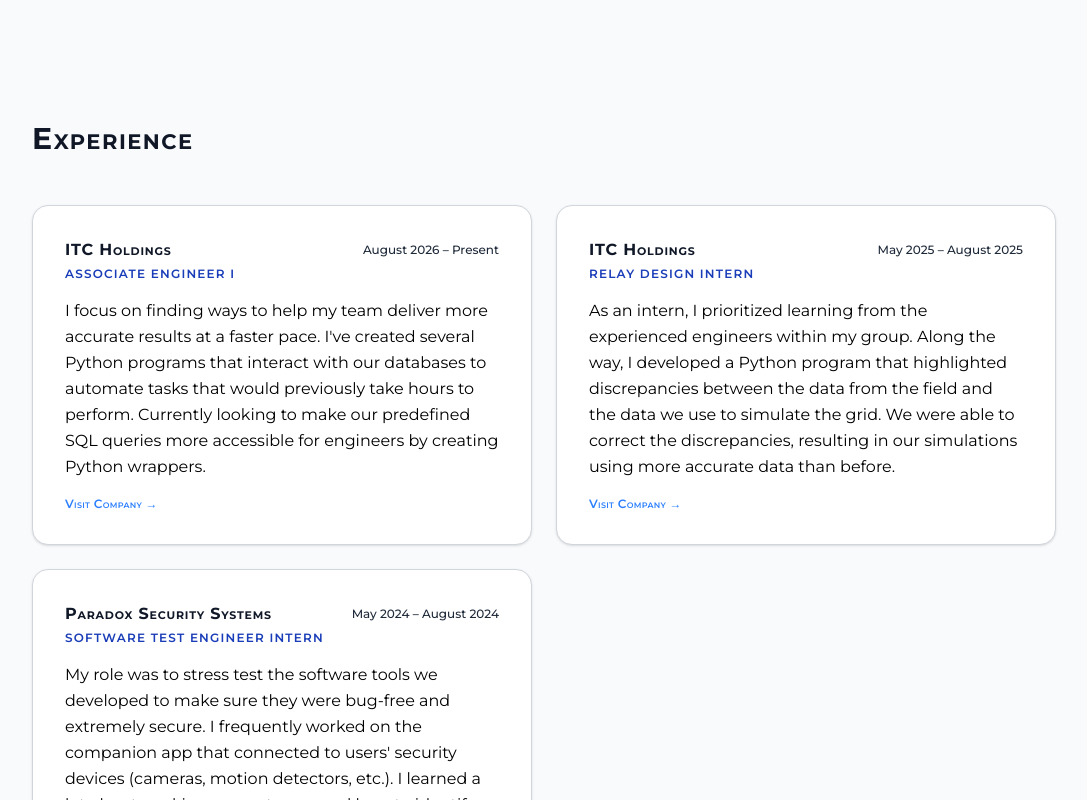
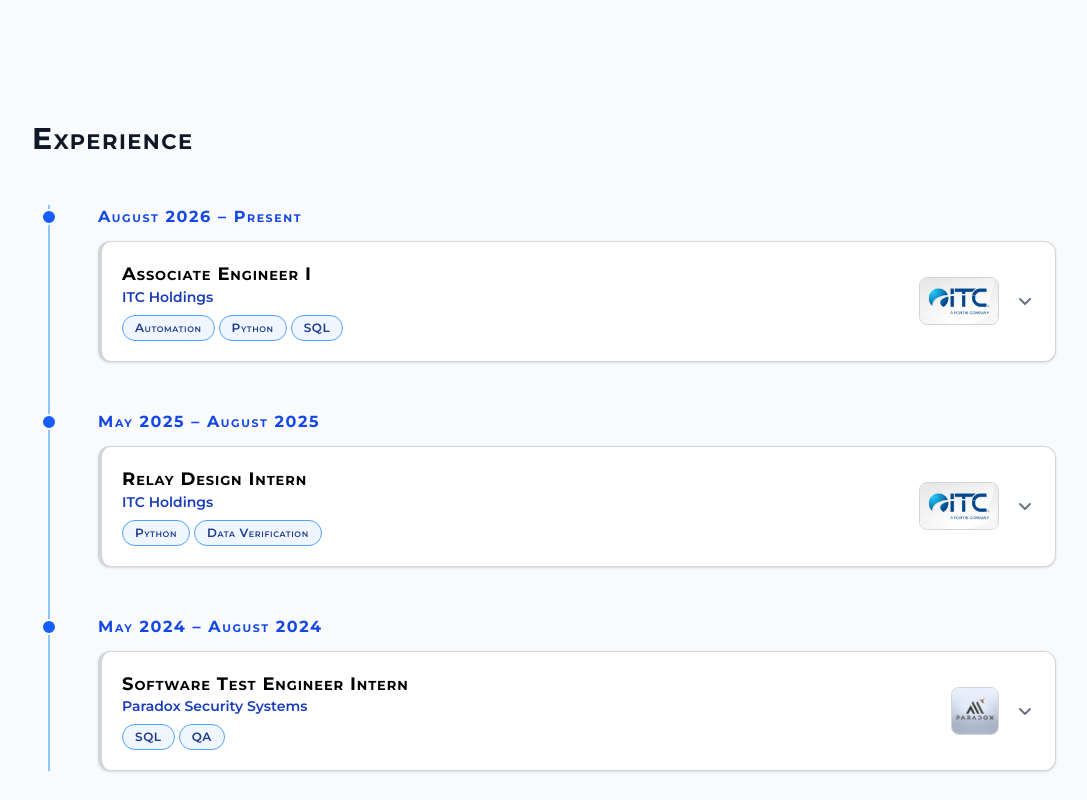
Before and after one commit to rfbazan/portfolio, a React (Vite) app: page / in a window 1280 px wide. Shown: the part 2000-2800 px from the top of the page, without its empty margins (96-1183 px from the left). Built offline with nearby package versions, Linux system fonts and the light colour scheme.

Commit message:
fixing mobile appearances and updating experience section

```diff
--- a/src/components/sections/About.jsx
+++ b/src/components/sections/About.jsx
@@ -75,7 +75,7 @@
         </div>
 
         {/* About text */}
-        <div className="flex flex-col gap-3 px-20 max-w-5xl mx-auto ">
+        <div className="flex flex-col gap-3 mx-auto tracking-wide">
           <p className={bodyText}>
             I grew up in South Florida and graduated from UF in May 2026 with a B.S. in
             Computer Engineering. I'm a tinkerer at heart, driven by creativity and the
--- a/src/components/sections/Experience.jsx
+++ b/src/components/sections/Experience.jsx
@@ -1,4 +1,5 @@
 // src/components/sections/Experience.jsx
+import { motion } from 'framer-motion'
 import { experiences } from '../../data/experience'
 import ExperienceCard from '../ui/ExperienceCard'
 import { useTheme } from '../hooks/ThemeContext'
@@ -20,19 +21,52 @@
           Experience
         </h2>
 
-          {/* Cards — side by side on desktop, stacked on mobile */}
-        <div className="grid grid-cols-1 md:grid-cols-2 gap-6">
+        {/* Timeline: vertical line on the left, one node + flip card per role */}
+        <ol
+          className={`relative ml-2 md:ml-4 flex flex-col gap-12 border-l-2 transition-colors duration-300 ${
+            dark ? 'border-slate-700' : 'border-blue-300'
+          }`}
+        >
           {experiences.map((exp) => (
-            <ExperienceCard
+            <motion.li
               key={exp.id}
-              company={exp.company}
-              role={exp.role}
-              dates={exp.dates}
-              description={exp.description}
-              link={exp.link}
-            />
+              className="relative pl-8 md:pl-12"
+              initial={{ opacity: 0, y: 24 }}
+              whileInView={{ opacity: 1, y: 0 }}
+              viewport={{ once: true, margin: '-80px' }}
+              transition={{ duration: 0.5, ease: 'easeOut' }}
+            >
+              {/* Timeline dot (centered on the line) */}
+              <span
+                className={`absolute -left-[9px] top-1 h-4 w-4 rounded-full border-2 transition-colors duration-300 ${
+                  dark
+                    ? 'bg-blue-400 border-slate-900'
+                    : 'bg-blue-600 border-gray-50'
+                }`}
+              />
+
+              {/* Dates sit on the timeline, above the card */}
+              <p
+                className={`mb-3 text-s font-bold tracking-widest ${
+                  dark ? 'text-blue-400' : 'text-blue-700'
+                }`}
+                style={{ fontVariant: 'small-caps' }}
+              >
+                {exp.dates}
+              </p>
+
+              <ExperienceCard
+                company={exp.company}
+                role={exp.role}
+                hook={exp.hook}
+                stack={exp.stack}
+                bullets={exp.bullets}
+                link={exp.link}
+                logo={exp.logo}
+              />
+            </motion.li>
           ))}
-        </div>
+        </ol>
 
       </div>
     </section>
--- a/src/components/sections/Hero.jsx
+++ b/src/components/sections/Hero.jsx
@@ -14,7 +14,7 @@
 
 export default function Hero() {
   const { dark } = useTheme()
-  const skills = ["Python", "Java", "SQL", "Git", "React", "C/C++", "Node.js", "JavaScript"]
+  const skills = ["Python", "Java", "SQL", "Git", "React", "C/C++", "Flask", "Node.js", "JavaScript"]
 
   return (
     <section
--- a/src/components/ui/Badge.jsx
+++ b/src/components/ui/Badge.jsx
@@ -7,7 +7,7 @@
   return (
     <span
       className={`inline-block px-3 py-1 text-xs font-semibold tracking-wider border rounded-full transition-colors duration-300 ${
-            dark ? 'border-slate-600 bg-slate-800 text-blue-200' : 'border-blue-400 bg-blue-50 text-blue-900'
+            dark ? 'border-slate-600 bg-slate-800 text-blue-100' : 'border-blue-400 bg-blue-50 text-blue-900'
           }`}
       style={{ fontVariant: 'small-caps' }}
     >
--- a/src/components/ui/ExperienceCard.jsx
+++ b/src/components/ui/ExperienceCard.jsx
@@ -1,59 +1,130 @@
 // src/components/ui/ExperienceCard.jsx
+import { useState, useId } from 'react'
+import { motion, AnimatePresence } from 'framer-motion'
 import { useTheme } from '../hooks/ThemeContext'
+import Badge from './Badge'
 
-export default function ExperienceCard({ company, role, dates, description, link }) {
+export default function ExperienceCard({
+  company,
+  role,
+  hook,
+  stack = [],
+  bullets = [],
+  link,
+  logo,
+}) {
   const { dark } = useTheme()
+  const [open, setOpen] = useState(false)
+  const panelId = useId()
 
   return (
-    <div className={`rounded-2xl border shadow-sm p-8 flex flex-col gap-4 flex-1 ${
+    <motion.div
+      whileHover={{ y: -2 }}
+      transition={{ type: 'spring', stiffness: 300, damping: 20 }}
+      className={`rounded-xl border border-l-4 shadow-sm transition-colors duration-300 ${
         dark ? 'bg-slate-800 border-slate-700' : 'bg-white border-gray-300'
-    }`}>
-      {/* Top row */}
-      <div className="flex items-start justify-between gap-4">
-        <div>
+      } ${open ? 'border-l-orange-500' : dark ? 'border-l-slate-600' : 'border-l-gray-300'}`}
+    >
+      {/* Tab header: always visible, toggles the panel */}
+      <button
+        type="button"
+        aria-expanded={open}
+        aria-controls={panelId}
+        onClick={() => setOpen((o) => !o)}
+        className="w-full flex items-center gap-4 p-5 text-left cursor-pointer rounded-xl outline-none focus-visible:ring-2 focus-visible:ring-blue-500"
+      >
+        <div className="flex-1 min-w-0">
           <h3
-            className={`text-med font-bold tracking-wide ${
-              dark ? 'text-slate-100' : 'text-gray-900'
-            }`}
-            style={{ fontVariant: 'small-caps' }}
-          >
-            {company}
-          </h3>
-          <p
-            className={`text-xs font-semibold tracking-widest mt-1 uppercase ${
-              dark ? 'text-blue-200' : 'text-blue-800'
+            className={`text-lg font-bold tracking-wide leading-snug ${
+              dark ? 'text-white' : 'text-black'
             }`}
             style={{ fontVariant: 'small-caps' }}
           >
             {role}
+          </h3>
+          <p className={`text-sm font-semibold ${dark ? 'text-blue-200' : 'text-blue-800'}`}>
+            {company}
           </p>
+          <div className="flex flex-wrap gap-1 pt-2">
+                  {stack.map((tech) => (
+                    <Badge key={tech} label={tech} />
+                  ))}
                 </div>
-        <span className={`text-xs font-medium whitespace-nowrap mt-1 ${
-          dark ? 'text-slate-200' : 'text-gray-800'
-        }`}>
-          {dates}
-        </span>
         </div>
 
-      {/* Description */}
-      <p className={`text-med leading-relaxed font-dark ${
-        dark ? 'text-white' : 'text-black'
-      }`}>
-        {description}
+        {/* Company logo  */}
+        <div
+          className="h-12 shrink-0 overflow-hidden rounded-lg border border-gray-300 flex items-center justify-center"
+        >
+            <img src={logo} alt={`${company} logo`} className="h-full w-full object-contain" />
+        </div>
+
+        {/* Chevron */}
+        <motion.span
+          animate={{ rotate: open ? 180 : 0 }}
+          transition={{ duration: 0.25 }}
+          className={`shrink-0 ${dark ? 'text-slate-400' : 'text-gray-500'}`}
+          aria-hidden="true"
+        >
+          <svg width="20" height="20" viewBox="0 0 20 20" fill="none" stroke="currentColor" strokeWidth="2" strokeLinecap="round" strokeLinejoin="round">
+            <path d="M5 8l5 5 5-5" />
+          </svg>
+        </motion.span>
+      </button>
+
+      {/* Expandable details */}
+      <AnimatePresence initial={false}>
+        {open && (
+          <motion.div
+            id={panelId}
+            key="panel"
+            initial={{ height: 0, opacity: 0 }}
+            animate={{ height: 'auto', opacity: 1 }}
+            exit={{ height: 0, opacity: 0 }}
+            transition={{ duration: 0.3, ease: 'easeInOut' }}
+            className="overflow-hidden"
+          >
+            <div
+              className={`mx-5 mb-5 pt-4 flex flex-col gap-4 border-t ${
+                dark ? 'border-slate-700' : 'border-gray-200'
+              }`}
+            >
+              <p className={`leading-relaxed ${dark ? 'text-white' : 'text-black'}`}>
+                {hook}
               </p>
 
-      {/* Optional link */}
+              <ul
+                className={`flex flex-col gap-2 pl-5 list-disc leading-relaxed ${
+                  dark ? 'text-white marker:text-blue-400' : 'text-black marker:text-blue-600'
+                }`}
+              >
+                {bullets.map((b, i) => (
+                  <li key={i}>{b}</li>
+                ))}
+              </ul>
+
+              <div className="flex flex-wrap items-center gap-2">
+
                 {link && (
                   <a
                     href={link}
                     target="_blank"
                     rel="noopener noreferrer"
-          className="text-xs font-semibold text-blue-500 hover:underline tracking-wide self-start"
+                    className={`inline-flex items-center px-3 py-1 text-xs font-semibold tracking-wider border rounded-full transition-colors duration-300 ${
+                      dark
+                        ? 'border-slate-800 bg-slate-800 text-blue-400 hover:bg-blue-500/20'
+                        : 'border-white bg-white text-blue-600 hover:bg-blue-100'
+                    }`}
                     style={{ fontVariant: 'small-caps' }}
                   >
-          Visit Company →
+                    Company Site →
                   </a>
                 )}
               </div>
+            </div>
+          </motion.div>
+        )}
+      </AnimatePresence>
+    </motion.div>
   )
 }
--- a/src/data/experience.js
+++ b/src/data/experience.js
@@ -1,31 +1,48 @@
 // src/data/experience.js
+const base = import.meta.env.BASE_URL
 
 export const experiences = [
   {
     id: 1,
-    company: "ITC Holdings",
-    role: "Associate Engineer I",
-    dates: "August 2026 – Present",
-    description:
-      "I focus on finding ways to help my team deliver more accurate results at a faster pace. I've created several Python programs that interact with our databases to automate tasks that would previously take hours to perform. Currently looking to make our predefined SQL queries more accessible for engineers by creating Python wrappers.",
-    link: "https://www.itctransco.com",
+    company: 'ITC Holdings',
+    role: 'Associate Engineer I',
+    dates: 'August 2026 – Present',
+    hook: 'Helping my team deliver more accurate results, faster, by automating slow manual work.',
+    stack: ['Automation', 'Python', 'SQL'],
+    bullets: [
+      'Built several Python programs that interact with our databases, automating tasks that used to take hours.',
+      'Created a Python GUI tool that turns a 10-step Windows workflow for new settings into one click for our 10-person group.',
+      'Now building Python wrappers around our predefined SQL queries so engineers can use them more easily.',
+    ],
+    logo: `${base}images/ITC.png`,
+    link: 'https://www.itc-holdings.com',
   },
   {
     id: 2,
-    company: "ITC Holdings",
-    role: "Relay Design Intern",
-    dates: "May 2025 – August 2025",
-    description:
-      "As an intern, I prioritized learning from the experienced engineers within my group. Along the way, I developed a Python program that highlighted discrepancies between the data from the field and the data we use to simulate the grid. We were able to correct the discrepancies, resulting in our simulations using more accurate data than before.",
-    link: "https://www.itctransco.com",
+    company: 'ITC Holdings',
+    role: 'Relay Design Intern',
+    dates: 'May 2025 – August 2025',
+    hook: 'Learned from experienced engineers while improving the data behind our grid simulations.',
+    stack: ['Python', `Data Verification`],
+    bullets: [
+      'Developed a Python program that highlighted discrepancies between field data and the data we use to simulate the grid.',
+      'Helped correct those discrepancies, so our simulations now run on more accurate data.',
+    ],
+    logo: `${base}images/ITC.png`,
+    link: 'https://www.itc-holdings.com',
   },
   {
     id: 3,
-    company: "Paradox Security Systems",
-    role: "Software Test Engineer Intern",
-    dates: "May 2024 – August 2024",
-    description:
-      "My role was to stress test the software tools we developed to make sure they were bug-free and extremely secure. I frequently worked on the companion app that connected to users' security devices (cameras, motion detectors, etc.). I learned a lot about working across teams and how to identify and resolve software issues in deployed products.",
-    link: "https://www.paradox.com",
+    company: 'Paradox Security Systems',
+    role: 'Software Test Engineer Intern',
+    dates: 'May 2024 – August 2024',
+    hook: 'Stress-tested security software to keep it bug-free and secure.',
+    stack: ['SQL', 'QA'],
+    bullets: [
+      "Frequently worked on the companion app that connected to users' security devices, like cameras and motion detectors.",
+      'Worked across teams to identify and resolve software issues in deployed products.',
+    ],
+    logo: `${base}images/paradox.png`,
+    link: 'https://www.paradox.com',
   },
 ]
```
Also changed, not shown: public/images/ITC.png (added), public/images/paradox.png (added). Lines whose indentation alone changed are shown as unchanged.
